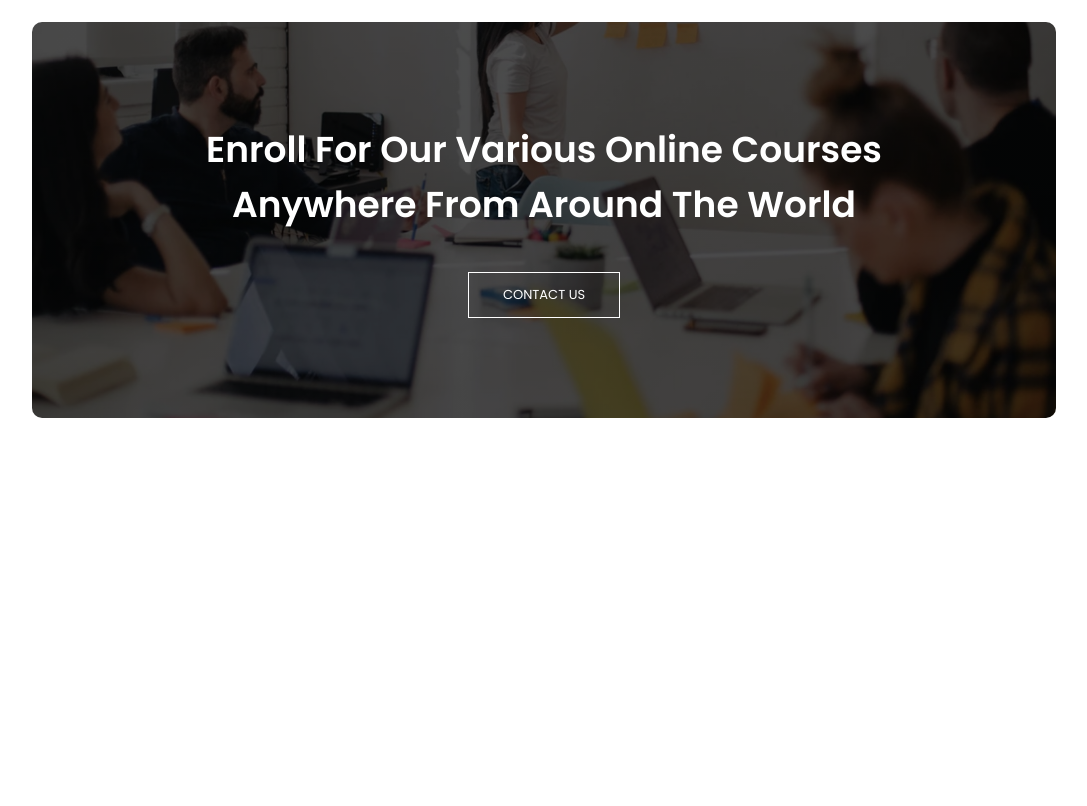
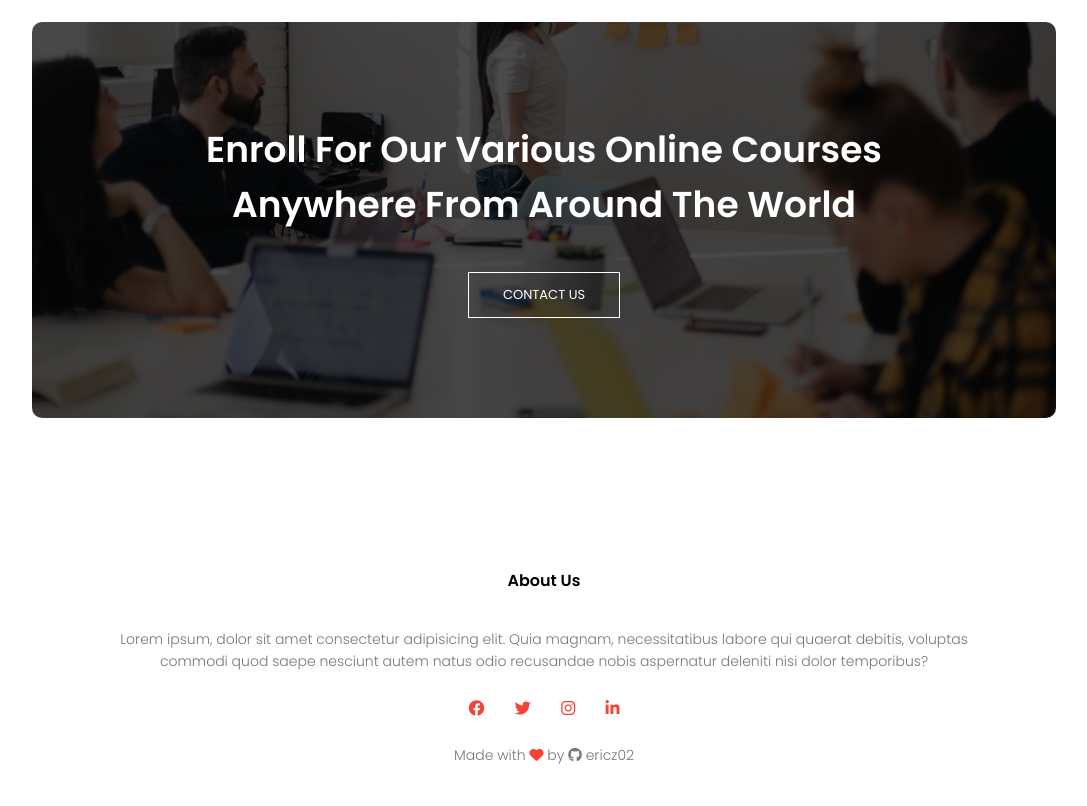
Before and after one commit to ericz02/university-website, a plain HTML site: page index.html in a window 1280 px wide. Shown: the part 3373-4179 px from the top of the page, without its empty margins (96-1183 px from the left). Before the commit the page ends 3891 px from the top, so only its background shows below. Drawn offline with Linux system fonts and the light colour scheme.

Commit message:
Added footer

```diff
--- a/index.html
+++ b/index.html
@@ -156,7 +156,21 @@
     </section>
 
     <!-- Footer -->
+    <section class="footer">
+        <h4>About Us</h4>
+        <p>Lorem ipsum, dolor sit amet consectetur adipisicing elit. Quia magnam, necessitatibus labore qui quaerat debitis,
+        voluptas<br> commodi quod saepe nesciunt autem natus odio recusandae nobis aspernatur deleniti nisi dolor temporibus?
+        </p>
+        <div class="icons">
+            <i class="fa-brands fa-facebook"></i>
+            <i class="fa-brands fa-twitter"></i>
+            <i class="fa-brands fa-instagram"></i>
+            <i class="fa-brands fa-linkedin-in"></i>
+        </div>
+        <p>Made with <i class="fa-solid fa-heart"></i> by <i class="fa-brands fa-github"></i> ericz02</i>
+        </p>
 
+    </section>
 
 
     <script src="app.js" defer=""></script>
--- a/style.css
+++ b/style.css
@@ -344,3 +344,28 @@ h3 {
         font-size: 24px;
     }
 }
+
+
+/* Footer */
+.footer {
+    width: 100%;
+    text-align: center;
+    padding: 30px 0;
+}
+
+.footer h4 {
+    margin-bottom: 25px;
+    margin-top: 20px;
+    font-weight: 600;
+}
+
+.icons .fa-brands {
+    color: #f44336;
+    margin: 0 13px;
+    cursor: pointer;
+    padding: 18px 0;
+}
+
+.fa-heart {
+    color: #f44336;
+}
```
